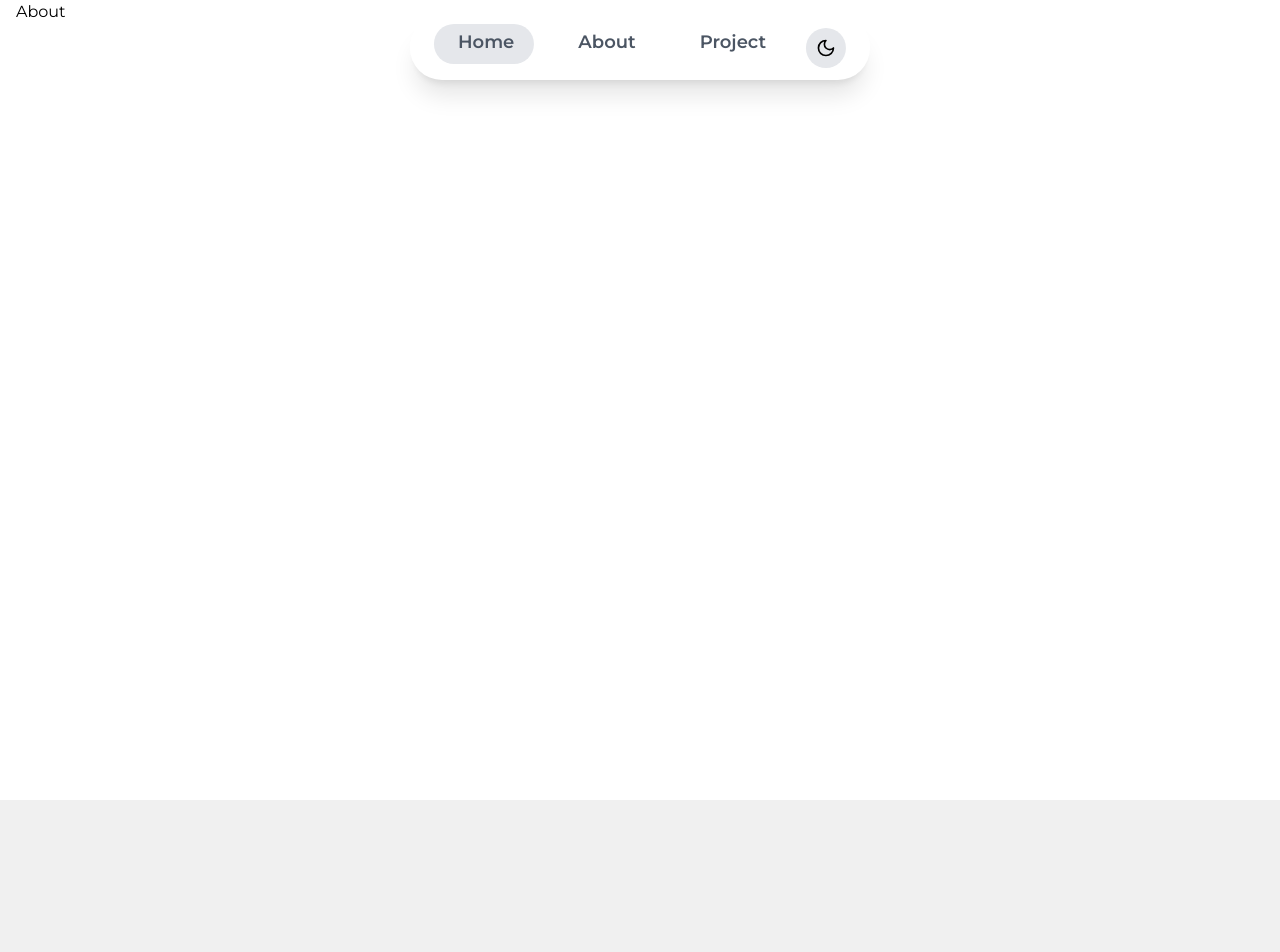
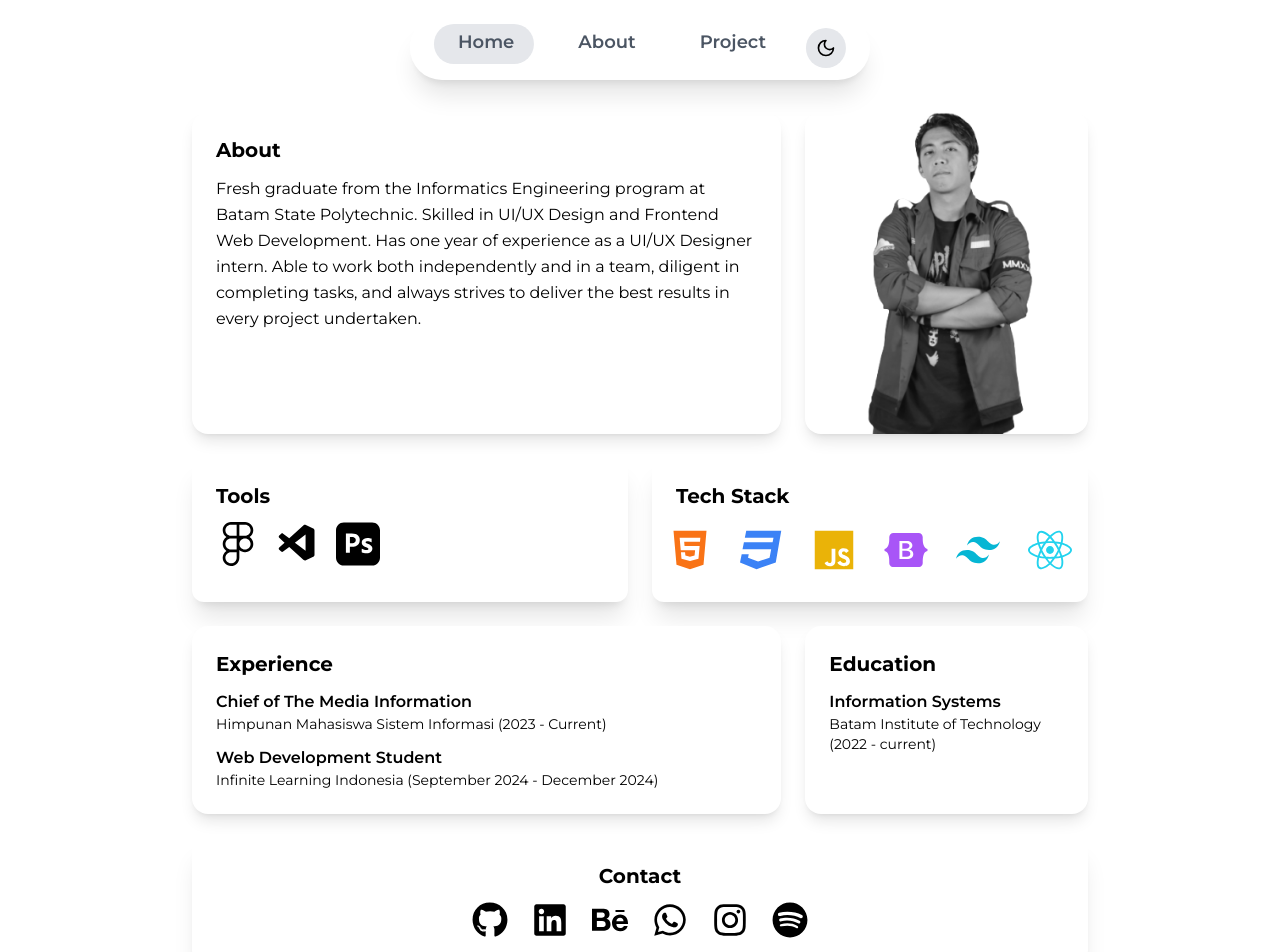
Before and after one commit to chairulaw/react-portofolio-website, a React (Vite) app: page /about in a window 1280 px wide. Shown: the top 952 px of the page. Before the commit the page ends 800 px from the top, so only its background shows below. Built offline with nearby package versions, Linux system fonts and the light colour scheme.

Commit message:
fix bugs 0.4

```diff
--- a/package.json
+++ b/package.json
@@ -10,6 +10,7 @@
     "preview": "vite preview"
   },
   "dependencies": {
+    "esbuild": "^0.25.0",
     "framer-motion": "^12.4.5",
     "lucide-react": "^0.475.0",
     "react": "^18.3.1",
--- a/src/App.jsx
+++ b/src/App.jsx
@@ -1,13 +1,13 @@
 import { BrowserRouter as Router, Routes, Route } from "react-router-dom"
 import Header from "./component/Header"
 import Homepage from "./pages/Homepage"
-import About from "@/pages/About"
+import About from "./pages/About.jsx"
 import PetaniGo from "./Project/PetaniGo.jsx"
 import ProjectList from "./pages/projectList.jsx";
 import TandaBaca from "./Project/TandaBaca.jsx"
 import MrJasa from "./Project/MrJasa.jsx"
 import DisneyClone from "./Project/DisneyClone.jsx"
-// import ScrollToTop from "./other/Scroll.jsx"
+import ScrollToTop from "./other/Scroll.jsx"
 
 
 function AppContent() {
@@ -15,7 +15,7 @@ function AppContent() {
     <div className="items-center font-body flex flex-col min-h-screen scrollbar-none scroll-smooth bg-white text-black dark:bg-gray-950 dark:text-white">
       <Header />
       <div className="flex-1 w-full px-4">
-        {/* <ScrollToTop /> */}
+        <ScrollToTop />
         <Routes>
           <Route path="/" element={<Homepage />} />
           <Route path="/about" element={<About />} />
--- a/src/index.css
+++ b/src/index.css
@@ -31,7 +31,7 @@ html, body {
 }
 
 .dark{
-  background-color: gray;
+  background-color: black;
   color: white;
 }
 
--- a/src/pages/about.jsx
+++ b/src/pages/about.jsx
@@ -6,126 +6,115 @@ import { SiTailwindcss, SiAdobephotoshop } from "react-icons/si";
 import { IoLogoJavascript } from "react-icons/io5";
 import { FaGithub, FaLinkedin, FaWhatsapp, FaInstagram, FaBehance, FaSpotify } from "react-icons/fa";
 
+const About = () => {
 
-// import React from 'react'
+    const contactItems = [
+        { icon: <FaGithub />, href: "https://github.com/chairulaw" },
+        { icon: <FaLinkedin />, href: "https://www.linkedin.com/in/chairulaw/" },
+        { icon: <FaBehance />, href: "https://www.behance.net/chairulaw" },
+        { icon: <FaWhatsapp />, href: "https://wa.me/6282371487329" },
+        { icon: <FaInstagram />, href: "https://www.instagram.com/chairulaw_/" },
+        { icon: <FaSpotify />, href: "https://open.spotify.com/user/h1624rnzwl0v3bw6sjfnbymsh?si=c16f2e948962401e" },
+      ];
 
-const About = () => {
   return (
-    <div>About</div>
+    <div className="flex justify-center items-center p-6 md:p-28">
+      {/* Animasi hanya di wrapper utama */}
+      <motion.div
+        initial={{ opacity: 0, y: 50 }}
+        animate={{ opacity: 1, y: 0 }}
+        transition={{ duration: 0.8, ease: "easeInOut" }}
+        className="grid grid-cols-1 md:grid-cols-3 gap-6 max-w-4xl w-full"
+      >
+        {/* About Section */}
+        <div className="md:col-span-2 cursor-pointer p-4 md:p-6 rounded-2xl dark:bg-gray-900 dark:text-white dark:hover:bg-gray-700 bg-white text-black hover:bg-black hover:text-white ease-in-out duration-300 shadow-lg">
+          <h2 className="text-lg md:text-xl font-bold mb-3">About</h2>
+          <p className="text-md md:text-md font-normal leading-relaxed">
+            Fresh graduate from the Informatics Engineering program at Batam State Polytechnic. Skilled in UI/UX Design and Frontend Web Development. Has one year of experience as a UI/UX Designer intern. Able to work both independently and in a team, diligent in completing tasks, and always strives to deliver the best results in every project undertaken.
+          </p>
+        </div>
+
+        {/* Profile Image */}
+        <div className="flex items-center justify-center">
+          <div className="rounded-2xl overflow-hidden w-full h-full shadow-lg dark:bg-gray-900">
+            <img
+              src={originalProfile}
+              alt="Profile"
+              className="w-full h-full object-cover"
+            />
+          </div>
+        </div>
+
+        {/* Tools & Tech Stack */}
+        <div className="md:col-span-3 grid grid-cols-1 md:grid-cols-2 gap-6">
+          {/* Tools Section */}
+          <div className="bg-white cursor-pointer dark:bg-gray-900 dark:hover:bg-gray-700 hover:bg-black hover:text-white ease-in-out duration-300 p-4 md:p-6 rounded-xl shadow-xl">
+            <h3 className="text-lg md:text-xl font-bold mb-3">Tools</h3>
+            <div className="flex gap-4 justify-start">
+              <FaFigma className="w-10 h-10 md:w-11 md:h-11" />
+              <VscVscode className="w-10 h-10 md:w-11 md:h-11" />
+              <SiAdobephotoshop className="w-10 h-10 md:w-11 md:h-11" />
+            </div>
+          </div>
+
+          {/* Tech Stack Section */}
+          <div className="bg-white cursor-pointer dark:bg-gray-900 dark:hover:bg-gray-700 hover:bg-black hover:text-white ease-in-out duration-300 p-4 md:p-6 rounded-xl shadow-xl">
+            <h3 className="text-lg md:text-xl font-bold mb-3">Tech Stack</h3>
+            <div className="flex flex-col md:flex-row gap-4 justify-center">
+              <div className="flex gap-4 justify-center">
+                <FaHtml5 className="w-10 h-10 md:w-14 md:h-14 border-2 rounded-xl p-1 border-white dark:border-gray-600 text-orange-500" />
+                <FaCss3 className="w-10 h-10 md:w-14 md:h-14 border-2 rounded-xl p-1 border-white dark:border-gray-600 text-blue-500" />
+                <IoLogoJavascript className="w-10 h-10 md:w-14 md:h-14 border-2 rounded-xl p-1 border-white dark:border-gray-600 text-yellow-500" />
+              </div>
+              <div className="flex gap-4 justify-center">
+                <FaBootstrap className="w-10 h-10 md:w-14 md:h-14 border-2 rounded-xl p-1 border-white dark:border-gray-600 text-purple-500" />
+                <SiTailwindcss className="w-10 h-10 md:w-14 md:h-14 border-2 rounded-xl p-1 border-white dark:border-gray-600 text-[#06B6D4]" />
+                <FaReact className="w-10 h-10 md:w-14 md:h-14 border-2 rounded-xl p-1 border-white dark:border-gray-600 text-cyan-400" />
+              </div>
+            </div>
+          </div>
+        </div>
+
+        {/* Experience Section */}
+        <div className="md:col-span-2 cursor-pointer dark:bg-gray-900 dark:text-white dark:hover:bg-gray-700 bg-white p-4 md:p-6 rounded-2xl text-black hover:bg-black hover:text-white ease-in-out duration-300 shadow-lg">
+          <h2 className="text-lg md:text-xl font-bold mb-3">Experience</h2>
+          <div className="mb-3">
+            <p className="font-semibold">Chief of The Media Information</p>
+            <p className="text-sm">Himpunan Mahasiswa Sistem Informasi (2023 - Current)</p>
+          </div>
+          <div>
+            <p className="font-semibold">Web Development Student</p>
+            <p className="text-sm">Infinite Learning Indonesia (September 2024 - December 2024)</p>
+          </div>
+        </div>
+
+        {/* Education Section */}
+        <div className="bg-white dark:bg-gray-900 dark:text-white dark:hover:bg-gray-700 cursor-pointer p-4 md:p-6 rounded-2xl text-black hover:bg-black hover:text-white ease-in-out duration-300 shadow-lg">
+          <h2 className="text-lg md:text-xl font-bold mb-3">Education</h2>
+          <p className="font-semibold">Information Systems</p>
+          <p className="text-sm">Batam Institute of Technology (2022 - current)</p>
+        </div>
+
+        {/* Contact Section */}
+        <div className="md:col-span-3 rounded-xl dark:bg-gray-900 dark:text-white dark:hover:bg-gray-700 bg-white shadow-xl cursor-pointer text-black hover:bg-black hover:text-white ease-in-out duration-300 flex flex-col justify-center items-center py-4 md:py-6">
+          <h2 className="text-lg md:text-xl font-bold mb-3">Contact</h2>
+          <div className="flex flex-cols-1 md:flex gap-4 md:gap-6">
+            {contactItems.map((item, index) => (
+              <a
+                href={item.href}
+                target="_blank"
+                rel="noopener noreferrer"
+                key={index}
+                className="text-3xl md:text-4xl duration-300 hover:-translate-y-2 ease-in-out hover:text-gray-300"
+              >
+                {item.icon}
+              </a>
+            ))}
+          </div>
+        </div>
+      </motion.div>
+    </div>
   )
 }
 
-
-
-// const About = () => {
-
-//     const contactItems = [
-//         { icon: <FaGithub />, href: "https://github.com/chairulaw" },
-//         { icon: <FaLinkedin />, href: "https://www.linkedin.com/in/chairulaw/" },
-//         { icon: <FaBehance />, href: "https://www.behance.net/chairulaw" },
-//         { icon: <FaWhatsapp />, href: "https://wa.me/6282371487329" },
-//         { icon: <FaInstagram />, href: "https://www.instagram.com/chairulaw_/" },
-//         { icon: <FaSpotify />, href: "https://open.spotify.com/user/h1624rnzwl0v3bw6sjfnbymsh?si=c16f2e948962401e" },
-//       ];
-
-//   return (
-//     <div className="flex justify-center items-center p-6 md:p-28">
-//       {/* Animasi hanya di wrapper utama */}
-//       <motion.div
-//         initial={{ opacity: 0, y: 50 }}
-//         animate={{ opacity: 1, y: 0 }}
-//         transition={{ duration: 0.8, ease: "easeInOut" }}
-//         className="grid grid-cols-1 md:grid-cols-3 gap-6 max-w-4xl w-full"
-//       >
-//         {/* About Section */}
-//         <div className="md:col-span-2 cursor-pointer p-4 md:p-6 rounded-2xl dark:bg-gray-900 dark:text-white dark:hover:bg-gray-700 bg-white text-black hover:bg-black hover:text-white ease-in-out duration-300 shadow-lg">
-//           <h2 className="text-lg md:text-xl font-bold mb-3">About</h2>
-//           <p className="text-md md:text-md font-normal leading-relaxed">
-//             Fresh graduate from the Informatics Engineering program at Batam State Polytechnic. Skilled in UI/UX Design and Frontend Web Development. Has one year of experience as a UI/UX Designer intern. Able to work both independently and in a team, diligent in completing tasks, and always strives to deliver the best results in every project undertaken.
-//           </p>
-//         </div>
-
-//         {/* Profile Image */}
-//         <div className="flex items-center justify-center">
-//           <div className="rounded-2xl overflow-hidden w-full h-full shadow-lg dark:bg-gray-900">
-//             <img
-//               src={originalProfile}
-//               alt="Profile"
-//               className="w-full h-full object-cover"
-//             />
-//           </div>
-//         </div>
-
-//         {/* Tools & Tech Stack */}
-//         <div className="md:col-span-3 grid grid-cols-1 md:grid-cols-2 gap-6">
-//           {/* Tools Section */}
-//           <div className="bg-white cursor-pointer dark:bg-gray-900 dark:hover:bg-gray-700 hover:bg-black hover:text-white ease-in-out duration-300 p-4 md:p-6 rounded-xl shadow-xl">
-//             <h3 className="text-lg md:text-xl font-bold mb-3">Tools</h3>
-//             <div className="flex gap-4 justify-start">
-//               <FaFigma className="w-10 h-10 md:w-11 md:h-11" />
-//               <VscVscode className="w-10 h-10 md:w-11 md:h-11" />
-//               <SiAdobephotoshop className="w-10 h-10 md:w-11 md:h-11" />
-//             </div>
-//           </div>
-
-//           {/* Tech Stack Section */}
-//           <div className="bg-white cursor-pointer dark:bg-gray-900 dark:hover:bg-gray-700 hover:bg-black hover:text-white ease-in-out duration-300 p-4 md:p-6 rounded-xl shadow-xl">
-//             <h3 className="text-lg md:text-xl font-bold mb-3">Tech Stack</h3>
-//             <div className="flex flex-col md:flex-row gap-4 justify-center">
-//               <div className="flex gap-4 justify-center">
-//                 <FaHtml5 className="w-10 h-10 md:w-14 md:h-14 border-2 rounded-xl p-1 border-white dark:border-gray-600 text-orange-500" />
-//                 <FaCss3 className="w-10 h-10 md:w-14 md:h-14 border-2 rounded-xl p-1 border-white dark:border-gray-600 text-blue-500" />
-//                 <IoLogoJavascript className="w-10 h-10 md:w-14 md:h-14 border-2 rounded-xl p-1 border-white dark:border-gray-600 text-yellow-500" />
-//               </div>
-//               <div className="flex gap-4 justify-center">
-//                 <FaBootstrap className="w-10 h-10 md:w-14 md:h-14 border-2 rounded-xl p-1 border-white dark:border-gray-600 text-purple-500" />
-//                 <SiTailwindcss className="w-10 h-10 md:w-14 md:h-14 border-2 rounded-xl p-1 border-white dark:border-gray-600 text-[#06B6D4]" />
-//                 <FaReact className="w-10 h-10 md:w-14 md:h-14 border-2 rounded-xl p-1 border-white dark:border-gray-600 text-cyan-400" />
-//               </div>
-//             </div>
-//           </div>
-//         </div>
-
-//         {/* Experience Section */}
-//         <div className="md:col-span-2 cursor-pointer dark:bg-gray-900 dark:text-white dark:hover:bg-gray-700 bg-white p-4 md:p-6 rounded-2xl text-black hover:bg-black hover:text-white ease-in-out duration-300 shadow-lg">
-//           <h2 className="text-lg md:text-xl font-bold mb-3">Experience</h2>
-//           <div className="mb-3">
-//             <p className="font-semibold">Chief of The Media Information</p>
-//             <p className="text-sm">Himpunan Mahasiswa Sistem Informasi (2023 - Current)</p>
-//           </div>
-//           <div>
-//             <p className="font-semibold">Web Development Student</p>
-//             <p className="text-sm">Infinite Learning Indonesia (September 2024 - December 2024)</p>
-//           </div>
-//         </div>
-
-//         {/* Education Section */}
-//         <div className="bg-white dark:bg-gray-900 dark:text-white dark:hover:bg-gray-700 cursor-pointer p-4 md:p-6 rounded-2xl text-black hover:bg-black hover:text-white ease-in-out duration-300 shadow-lg">
-//           <h2 className="text-lg md:text-xl font-bold mb-3">Education</h2>
-//           <p className="font-semibold">Information Systems</p>
-//           <p className="text-sm">Batam Institute of Technology (2022 - current)</p>
-//         </div>
-
-//         {/* Contact Section */}
-//         <div className="md:col-span-3 rounded-xl dark:bg-gray-900 dark:text-white dark:hover:bg-gray-700 bg-white shadow-xl cursor-pointer text-black hover:bg-black hover:text-white ease-in-out duration-300 flex flex-col justify-center items-center py-4 md:py-6">
-//           <h2 className="text-lg md:text-xl font-bold mb-3">Contact</h2>
-//           <div className="flex flex-cols-1 md:flex gap-4 md:gap-6">
-//             {contactItems.map((item, index) => (
-//               <a
-//                 href={item.href}
-//                 target="_blank"
-//                 rel="noopener noreferrer"
-//                 key={index}
-//                 className="text-3xl md:text-4xl duration-300 hover:-translate-y-2 ease-in-out hover:text-gray-300"
-//               >
-//                 {item.icon}
-//               </a>
-//             ))}
-//           </div>
-//         </div>
-//       </motion.div>
-//     </div>
-//   )
-// }
-
-export default About
+export default About;
```
Also changed, not shown: src/Project/DisneyClone.jsx (+8 -8 lines), src/Project/MrJasa.jsx (+8 -8 lines), src/Project/PetaniGo.jsx (+7 -7 lines), src/Project/TandaBaca.jsx (+7 -7 lines), src/pages/ProjectList.jsx (+9 -9 lines), vite.config.js (+1 -6 lines), 1 other file (tests, documents, lock files or other folders).
